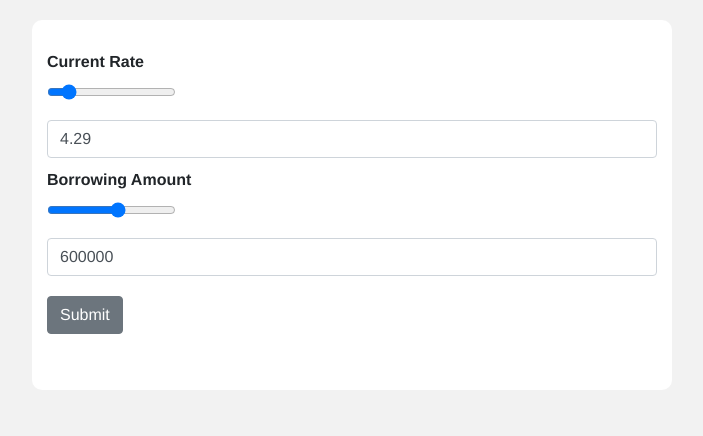
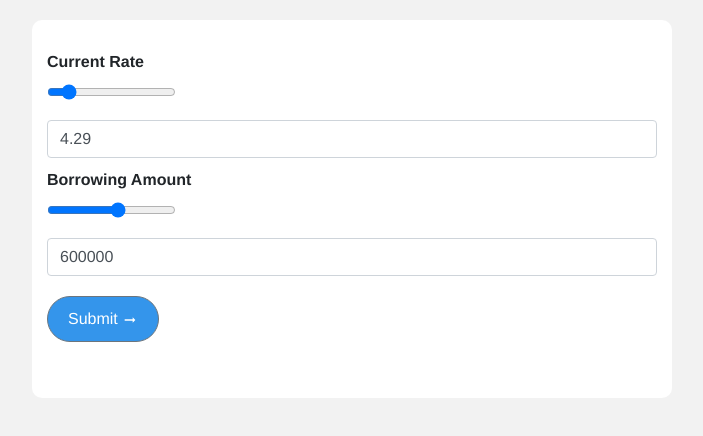
Before and after one commit to daneroe/tic_excercise, a React (Create React App) app in the folder savings-calculator/ClientApp/: page / in a window 1280 px wide. Shown: the top 436 px of the page, without its empty margins (288-991 px from the left). Built offline with nearby package versions, Linux system fonts and the light colour scheme.

Commit message:
Interface Coming along

```diff
--- a/savings-calculator/ClientApp/src/components/Home.js
+++ b/savings-calculator/ClientApp/src/components/Home.js
@@ -1,5 +1,6 @@
 import React, { Component } from 'react';
-import { Row, Button, Input } from 'reactstrap';
+import { Button, Input } from 'reactstrap';
+import { MdArrowRightAlt } from 'react-icons/md';
 
 export class Home extends Component {
   static displayName = Home.name;
@@ -19,14 +20,37 @@ export class Home extends Component {
       marginTop: "10px",
       marginBottom: "10px",
     },
+    savingsCont: {
+      borderRadius: "5px",
+      border: 'solid 2px #f2f2f2',
+      padding: "10px",
+      margin: '20px -10px 0 -10px',
+    },
+    savingsRow: {
+      marginTop: "5px",
+      marginBottom: "5px",
+    },
     button: {
-
+      borderRadius: "25px",
+      backgroundColor: "#3495eb",
+      padding: '10px 20px 10px 20px',
+    },
+    savings: {
+      color: '#47d170',
+      fontFamily: 'Arial',
+      fontSize: '50px',
+      fontWeight: "700",
+      lineHeight: "72px",
+      margin: '0 0 24px',
+      textAlign: 'center'
     }
-  };
+  }
 
   dollar = Intl.NumberFormat("en-US", {
     style: "currency",
     currency: "USD",
+    maximumFractionDigits: 0,
+    minimumFractionDigits: 0,
   });
 
   constructor(props) {
@@ -44,22 +68,28 @@ export class Home extends Component {
 
   render() {
 
-    let load = this.state.loading
+    let loading = this.state.loading
       ? <p><em>Loading...</em></p>
-      : <p><em>Done...</em></p>;
+      : ''
 
     let savings = this.state.savingsObject == null
       ? <p></p>
       : <div>
-          <div className="row" style={this.styles.row}>
-          <h2>Savings per month</h2>
+        <div className="savingsCont" style={this.styles.savingsCont}>
+          <div className="savingsRow" style={this.styles.savingsRow}>
+            <div><b>Savings per Month</b></div>
           </div>
-          <p>{this.dollar.format(this.state.savingsObject.MonthlyRepaymentDifference)}</p>
-          <div className="row" style={this.styles.row}>
-          <h2>Total Savings</h2>
+          <div className="savingsRow" style={this.styles.savingsRow}>
+            <span style={this.styles.savings}>{this.dollar.format(this.state.savingsObject.MonthlyRepaymentDifference)}</span>
           </div>
-          <p>{this.dollar.format(this.state.savingsObject.TotalSaved)}</p>
-        </div>;
+          <div className="savingsRow" style={this.styles.savingsRow}>
+            <div><b>Total Savings</b></div>
+          </div>
+          <div className="savingsRow" style={this.styles.savingsRow}>
+            <span style={this.styles.savings}>{this.dollar.format(this.state.savingsObject.TotalSaved)}</span>
+          </div>
+        </div>
+      </div>;
 
     return (
       <div className="cont" style={this.styles.card}>
@@ -78,7 +108,7 @@ export class Home extends Component {
           </Input>
         </div>
         <div className="row" stype={this.styles.row}>
-        <div><b>Borrowing Amount</b></div>
+          <div><b>Borrowing Amount</b></div>
         </div>
         <div className="row" style={this.styles.row}>
           <input id='volume' type='range' min="100000" max="1000000" step="500" value={this.state.borrowAmount}
@@ -92,10 +122,11 @@ export class Home extends Component {
           </Input>
         </div>
         <div className="row" style={this.styles.row}>
-          <Button onClick={() => this.getSavings()}>
-            Submit
+          <Button className="button" style={this.styles.button} onClick={() => this.getSavings()}>
+            Submit <MdArrowRightAlt />
           </Button>
         </div>
+        {loading}
         {savings}
       </div>
     )
```
